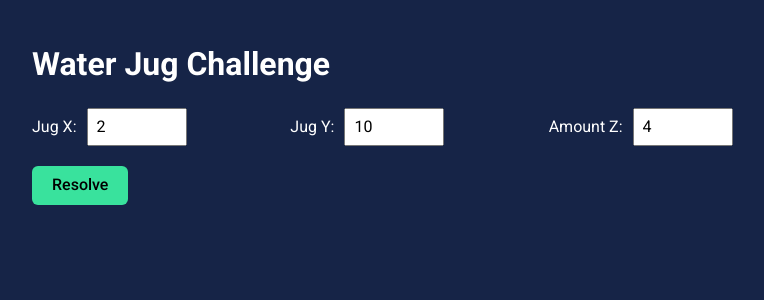
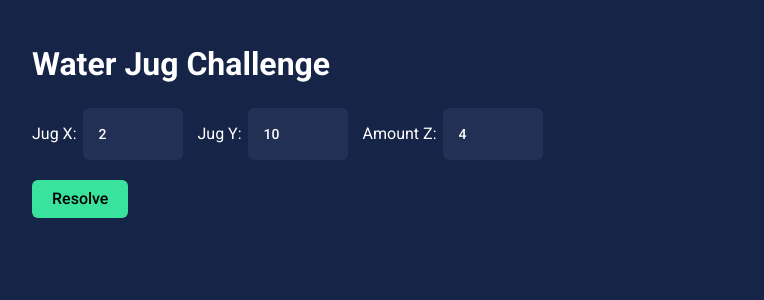
Before and after one commit to luisfrm/water-jug-challenge, a React (Vite) app: page / in a window 1280 px wide. Shown: the top 300 px of the page, without its empty margins (228-992 px from the left). Built offline with nearby package versions, Linux system fonts and the light colour scheme.

Commit message:
improved ui

```diff
--- a/src/App.tsx
+++ b/src/App.tsx
@@ -1,5 +1,4 @@
 import WaterJugSolver from "./WaterJugSolver";
-import './index.css';
 
 function App() {
 	return (
--- a/src/index.css
+++ b/src/index.css
@@ -10,6 +10,11 @@
 	--warning-color: #ff0000; /* Red */
 	--base-color: #000000; /* Black */
 	--radius-default: 6px;
+
+	--input-bg-color: rgba(76, 96, 133, 0.2);
+	--input-bg-color-selected: rgba(76, 96, 133, 0.6);
+	--header-item-font-size: 14px;
+	--header-item-font-weight: var(--font-weight-medium);
 
 	/* Secondary */
 	--main-background-color: var(--primary-color);
@@ -188,7 +193,7 @@ body {
 	margin: 20px 0;
 	display: grid;
 	gap: 15px;
-	grid-template-columns: repeat(3, 1fr);
+	grid-template-columns: repeat(3, max-content);
 
 	@media screen and (max-width: 981px) {
 		grid-template-columns: 1fr;
@@ -196,10 +201,39 @@ body {
 }
 
 input {
-	padding: 8px;
-	margin-left: 10px;
 	width: 100px;
-	color: var(--base-color);
+	padding: 12px 16px 12px 16px;
+	background: var(--input-bg-color);
+	border: none;
+	border-radius: var(--radius-default);
+	color: var(--text-color);
+	font-size: var(--header-item-font-size);
+	font-weight: var(--header-item-font-weight);
+	transition: background-color 0.2s ease;
+	height: 52px;
+	margin-left: 6px;
+}
+
+input:focus {
+	outline: none;
+	background: var(--input-bg-color-selected);
+}
+
+input::placeholder {
+	color: var(--gray-light-color);
+	font-weight: var(--font-weight-light);
+}
+
+/* Para Chrome, Safari, Edge y Opera */
+input[type="number"]::-webkit-outer-spin-button,
+input[type="number"]::-webkit-inner-spin-button {
+	-webkit-appearance: none;
+	margin: 0;
+}
+
+/* Para Firefox */
+input[type="number"] {
+	-moz-appearance: textfield;
 }
 
 button {
```
